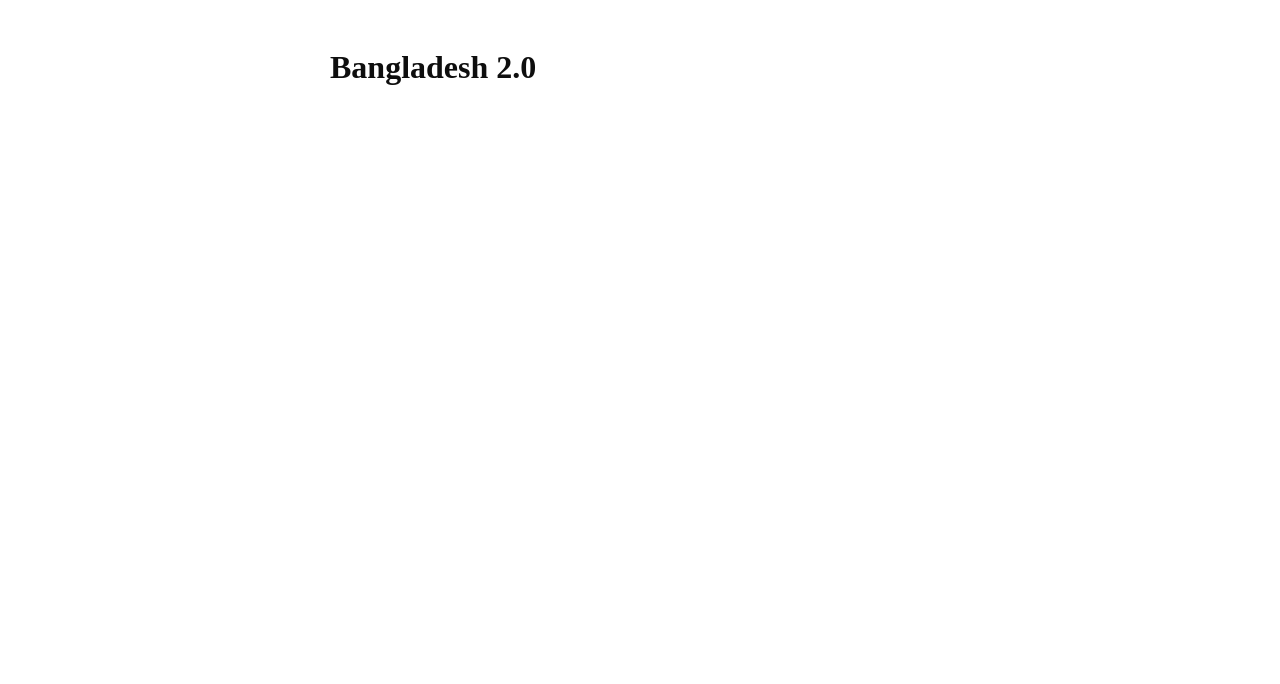
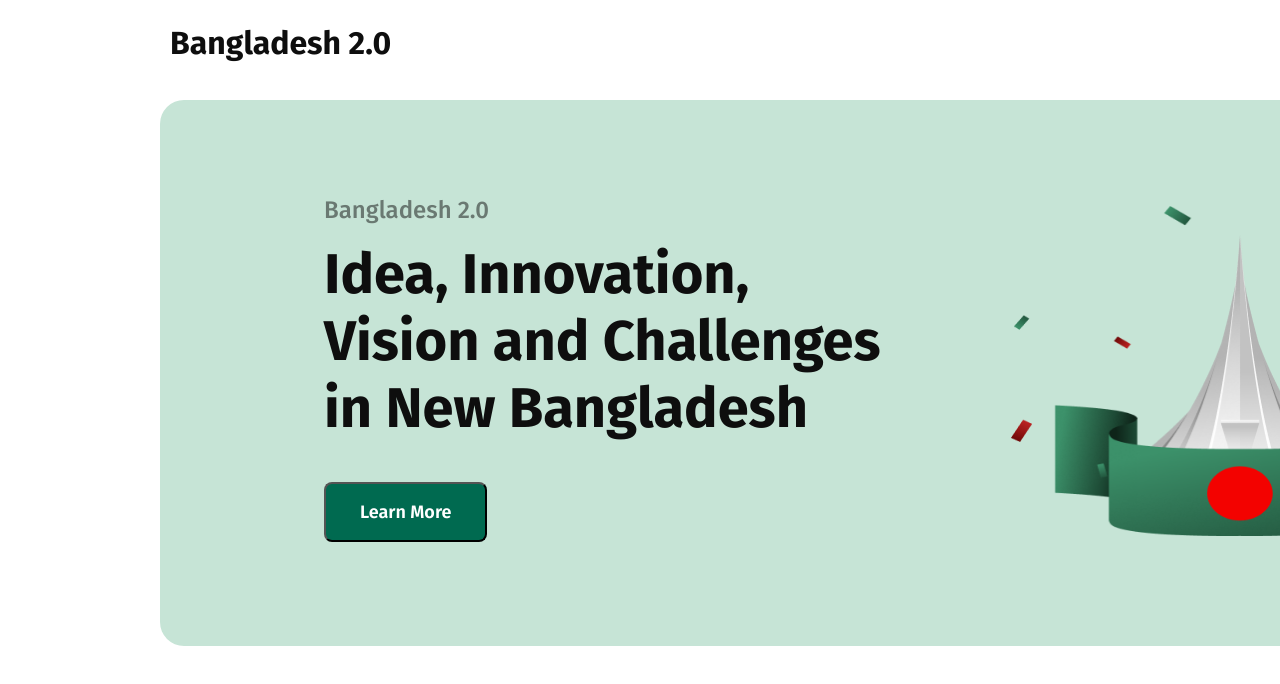
Before and after one commit to tarekooo/Assignment, a plain HTML site: page index.html in a window 1280 px wide. Shown: the top 684 px of the page. Drawn offline with Linux system fonts and the light colour scheme.

Commit message:
added banner

```diff
--- a/index.html
+++ b/index.html
@@ -12,11 +12,26 @@
         <header class="header-container">
            <div class="header-title">
                <h1 class="logo">Bangladesh 2.0</h1>
-               <button class="sign-in-btn">Sign In</button>
+                   <button class="sign-in-btn">Sign In</button>
+            </div>
+        </header>
 
 
-           </div>
-        </header>
+
+            <section id="banner-container">
+                <div class="banner-content">
+                    <div class="banner-text">
+                        <p class="banner-p">Bangladesh 2.0</p>
+                        <h1 class="banner-title">Idea, Innovation,<br> Vision and Challenges <br> in  New Bangladesh</h1>
+
+                        <button class="banner-button">Learn More</button>
+                    </div>
+                    <div>
+                        <img class="banner-image" src="./assets/hero.png" alt="" >
+                    </div>
+                </div>
+
+             </section>
 
 
 </body>
--- a/style.css
+++ b/style.css
@@ -1,39 +1,28 @@
+@import url('https://fonts.googleapis.com/css2?family=Fira+Sans:ital,wght@0,100;0,200;0,300;0,400;0,500;0,600;0,700;0,800;0,900;1,100;1,200;1,300;1,400;1,500;1,600;1,700;1,800;1,900&family=Open+Sans:ital,wght@0,300..800;1,300..800&family=Work+Sans:ital,wght@0,100..900;1,100..900&display=swap');
 
-* {
+body{
     margin: 0;
     padding: 0;
+    font-family: Fira Sans;
 }
-/* Header */
+
 .header-container {
-    position: absolute;
     width: 1600px;
-    height: 100px;
-    left: 0;
-    top: 0;
-
+    height: auto;
 }
-.header-title {
+.header-title{
     display: flex;
     flex-direction: row;
     justify-content: space-between;
-    align-items: center;
     padding: 24px 160px 24px 160px;
-
+    gap: 10px;
 }
-
-.logo {
-    position: static;
+.logo{
 width: 222px;
 height: 38px;
 display: flex;
-    flex-direction: row;
 justify-content: flex-start;
-    align-items: center;
-    gap: 10;
-    padding: 24px 160px 24px 160px;
 flex: none;
-    order: 0;
-    flex-grow: 0;
 margin: 0px 10px;
 color: rgb(14, 14, 14);
 font-family: Fira Sans;
@@ -44,20 +33,88 @@ padding: 0;
 text-align: left;
 }
 .sign-in-btn{
-    position: static;
     width: 116px;
     height: 52px;
+    display: flex;
+   justify-content: center;
+    align-items: center;
+    padding: 15px 30px 15px 30px;
+    margin: 0px 10px;
+    box-sizing: border-box;
+    border: 1px solid rgb(0, 106, 80);
+    border-radius: 8px;
+    color: rgb(0, 106, 80);
+    font-family: Fira Sans;
+    font-size: 12px;
+    font-weight: 600;
+    letter-spacing: 0%;
+
+
+}
+
+#banner-container{
+    width: 1280px;
+    height: auto;
+    display: flex;
+    justify-content: space-between;
+    align-items: center;
+}
+
+.banner-content {
     display: flex;
     flex-direction: row;
     justify-content: center;
     align-items: center;
-gap: 48;
-padding: 15px 30px 15px 30px;
+    gap: 64;
+    padding: 80px 100px 80px 100px;
+    border-radius: 24px;
+    margin: 0px 160px 0px;
+    background: rgb(198, 228, 214);
+}
+
+.banner-text {
     flex: none;
-order: 1;
+    order: 0;
     flex-grow: 0;
-margin: 0px 10px;
-box-sizing: border-box;
-border: 1px solid rgb(0, 106, 80);
+    margin: 0px 64px;
+}
+.banner-p{
+    width: auto;
+    height: 29px;
+    color: rgba(14, 14, 14, 0.5);
+    font-family: Fira Sans;
+    font-size: 24px;
+    font-weight: 500;
+    line-height: 29px;
+    letter-spacing: 0%;
+    text-align: left;
+    margin: 16px 0px;
+    flex: none;
+}
+.banner-title {
+    width: 622px;
+    height: 201px;
+    color: rgb(14, 14, 14);
+    font-family: Fira Sans;
+    font-size: 56px;
+    font-weight: 700;
+    margin: 16px 0px;
+    flex: none;
+}
+
+.banner-button {
+    padding: 17px 34px 17px 34px;
+    margin: 24px 0px;
     border-radius: 8px;
+
+    background: rgb(0, 106, 80);
+    color: rgb(255, 255, 255);
+    font-family: Fira Sans;
+    font-size: 18px;
+    font-weight: 600;
 }
+
+.banner-image {
+    width: 474.03px;
+    height: 329.21px;
+}
```
Lines whose indentation alone changed are shown as unchanged.
